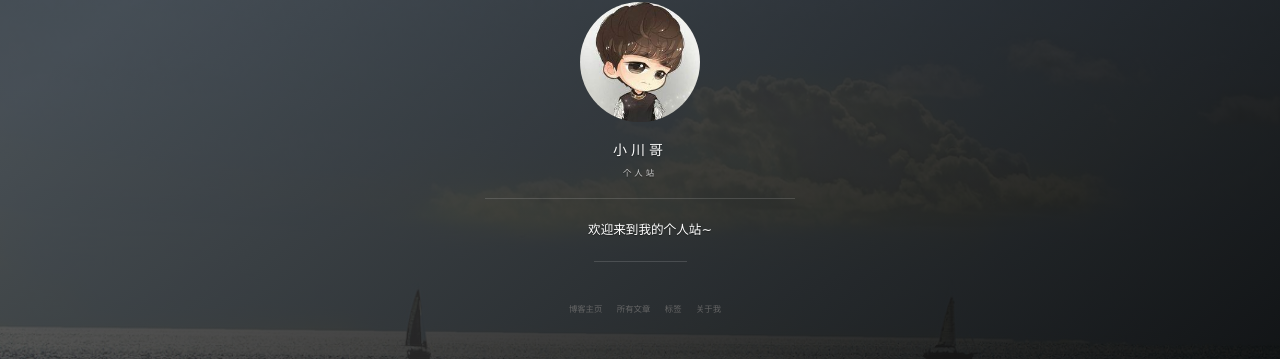
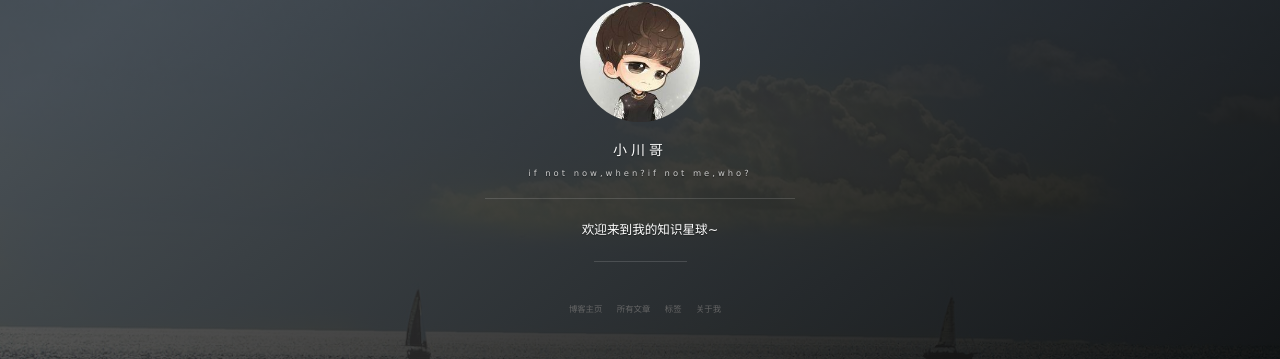
Before and after one commit to lcimage/lcimage.github.io, a Jekyll site: the page built from index.html, in a window 1280 px wide. Shown: the part 286-645 px from the top of the page. Built offline with Jekyll 4.4.1, drawn with Linux system fonts in a browser that asks for light colours; nearby versions of some CDN libraries; the list of posts is cut into pages by our own code; comment, search, counter and statistics services are not loaded.

Commit message:
Update _config.yml
lc

```diff
--- a/_config.yml
+++ b/_config.yml
@@ -1,7 +1,7 @@
 # Basic
 title: 小川哥   #潘柏信
-subtitle: 个人站
-description: 欢迎来到我的个人站~
+subtitle: if not now,when?if not me,who?
+description: 欢迎来到我的知识星球~
 # 头像里面的标题
 avatarTitle: cliu_1995    #leopardpan
 # 头像里面的描述
```
